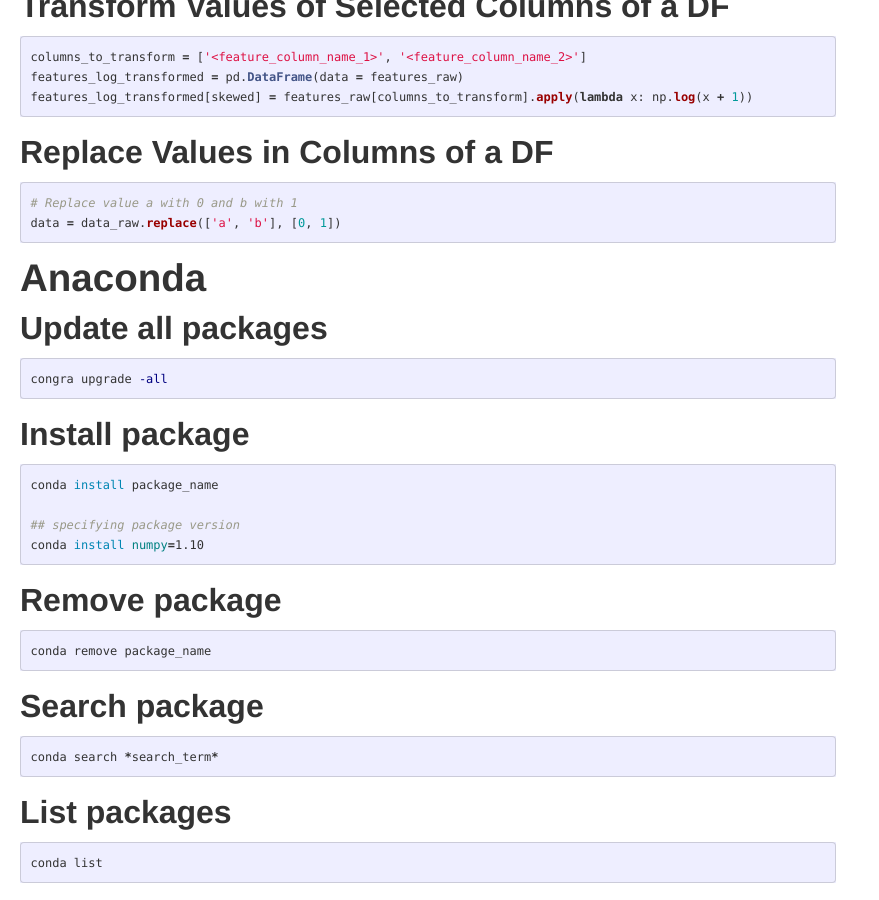
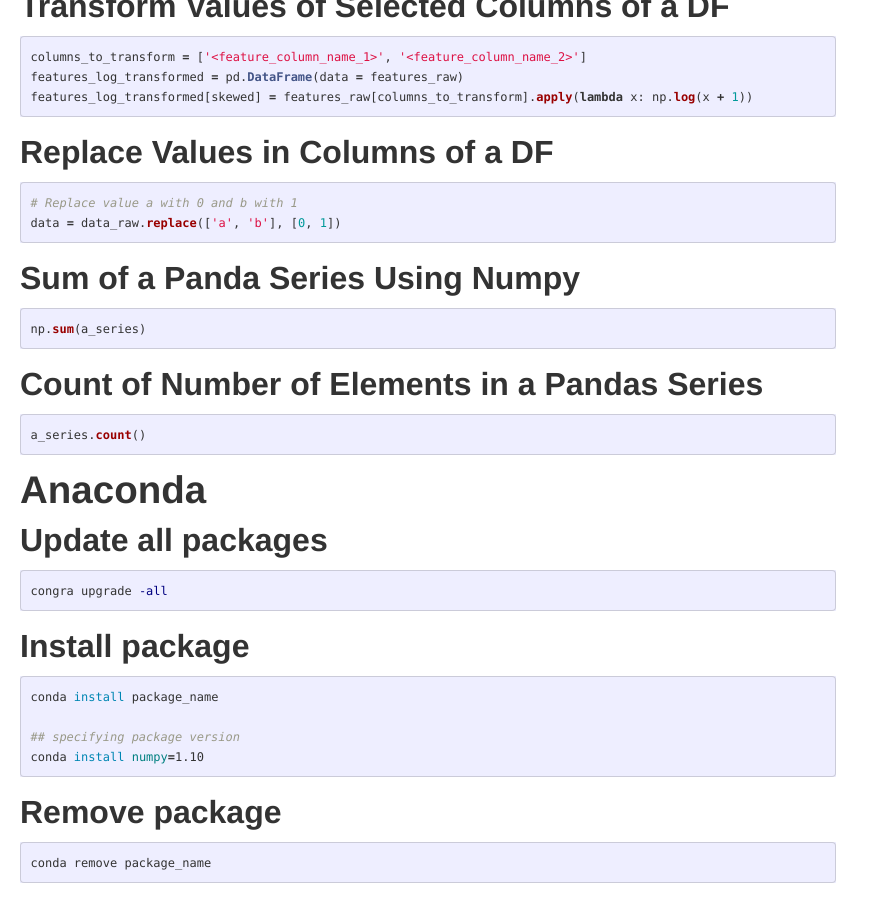
Before and after one commit to anuragkapur/anuragkapur.github.io, a Jekyll site: the page built from blog/cheat-sheets/_posts/2020-04-19-python-cheat-sheet.md, in a window 1280 px wide and 900 px high, scrolled down 730 px. Shown: the whole window, without its empty margins (0-879 px from the left). Built offline with Jekyll 4.4.1, drawn with Linux system fonts in a browser that asks for light colours; comment, search, counter and statistics services are not loaded.

Commit message:
Add code ref for sum and count

````diff
--- a/blog/cheat-sheets/_posts/2020-04-19-python-cheat-sheet.md
+++ b/blog/cheat-sheets/_posts/2020-04-19-python-cheat-sheet.md
@@ -51,6 +51,16 @@
 data = data_raw.replace(['a', 'b'], [0, 1])
 ```
 
+## Sum of a Panda Series Using Numpy
+```python
+np.sum(a_series)
+```
+
+## Count of Number of Elements in a Pandas Series
+```python
+a_series.count()
+```
+
 # Anaconda
 
 ## Update all packages
````
